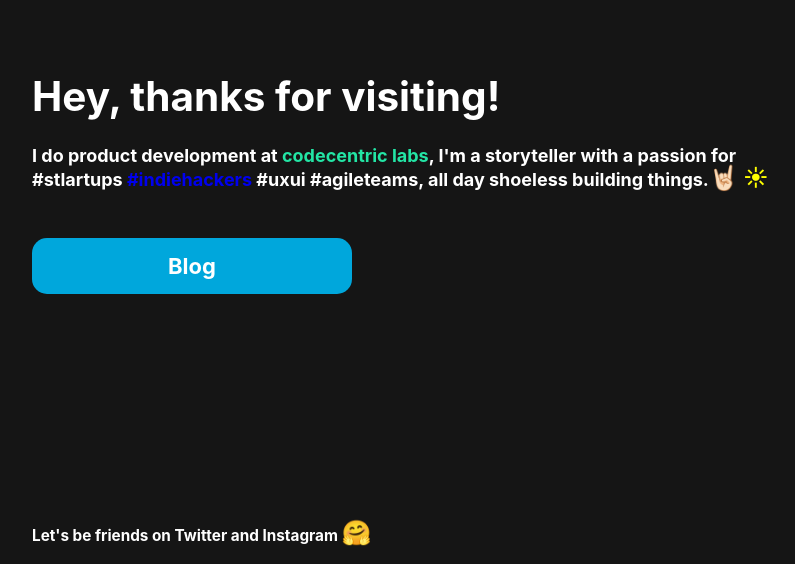
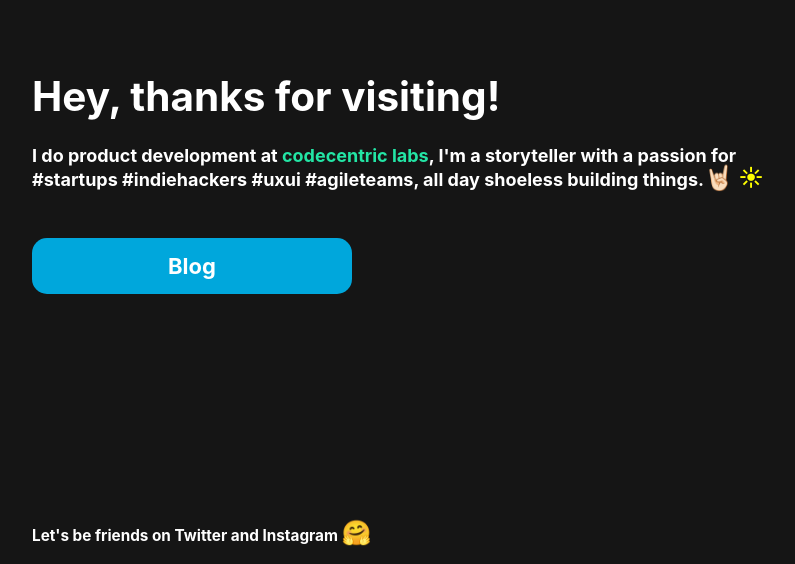
Before and after one commit to mrFunkyWisdom/personal-site, a Gatsby site: page /home in a window 1280 px wide. Shown: the part 170-734 px from the top of the page, without its empty margins (224-1019 px from the left). Built offline with nearby package versions, Linux system fonts and the light colour scheme; Gatsby itself is replaced by a stand-in of ours; some packages are replaced by stand-ins of ours.

Commit message:
fix typo on homepage and clean up

```diff
--- a/src/components/Footer.js
+++ b/src/components/Footer.js
@@ -1,6 +1,6 @@
 import React from "react";
+import EnsarBavrkLogo from "../images/Ensar.svg";
 import './layout.css';
-import EnsarBavrkLogo from "../images/Ensar.svg";
 
 export const Footer = () => {
   return (
--- a/src/components/blogHeader.js
+++ b/src/components/blogHeader.js
@@ -1,6 +1,6 @@
 import React from "react"
+import { Link } from "gatsby"
 import { PersonalImage } from "./index"
-import { Link } from "gatsby"
 import '../pages/blogPageStyle.css';
 
 export const BlogHeader = ({ onArticle }) => {
@@ -9,7 +9,6 @@ export const BlogHeader = ({ onArticle }) => {
       <PersonalImage />
       <div className={'navigation-link-container'}>
         { onArticle ? <Link to="/blog" >Back to blog</Link> : <Link to="/" >Home</Link>}
-        {/*<a href={'#'}>Speaking</a>*/}
         <a target="_blank" href="https://twitter.com/EnsarBavrk/">Twitter</a>
         <a target="_blank" href="https://www.instagram.com/ensar.bavrk/">Instagram</a>
       </div>
--- a/src/components/index.js
+++ b/src/components/index.js
@@ -1,2 +1,6 @@
 export { PersonalImage } from './personalImage';
 export { Footer } from './Footer';
+export { BlogPreviewArticle } from './blogPreviewArticle';
+export { BlogHeader } from "./blogHeader"
+export { SEO } from './seo';
+export { Layout } from './layout';
--- a/src/components/layout.js
+++ b/src/components/layout.js
@@ -4,7 +4,7 @@ import { useStaticQuery, graphql } from "gatsby"
 
 import "./layout.css"
 
-const Layout = ({ children, style, Footer, mainClassName }) => {
+export const Layout = ({ children, style, Footer, mainClassName }) => {
   const data = useStaticQuery(graphql`
     query SiteTitleQuery {
       site {
@@ -28,5 +28,3 @@ const Layout = ({ children, style, Footer, mainClassName }) => {
 Layout.propTypes = {
   children: PropTypes.node.isRequired,
 }
-
-export default Layout
--- a/src/components/personalImage.js
+++ b/src/components/personalImage.js
@@ -1,6 +1,6 @@
 import React from "react"
 import Img from "gatsby-image"
-import { graphql, Link, useStaticQuery } from "gatsby"
+import { graphql, useStaticQuery } from "gatsby"
 
 export const PersonalImage = () => {
   const {placeholderImage} = useStaticQuery(graphql`
--- a/src/components/seo.js
+++ b/src/components/seo.js
@@ -3,7 +3,7 @@ import PropTypes from "prop-types"
 import Helmet from "react-helmet"
 import { useStaticQuery, graphql } from "gatsby"
 
-function SEO({ description, lang, meta, title }) {
+export const SEO = ({ description, lang, meta, title }) => {
   const { site } = useStaticQuery(
     graphql`
       query {
@@ -77,5 +77,3 @@ SEO.propTypes = {
   meta: PropTypes.arrayOf(PropTypes.object),
   title: PropTypes.string.isRequired,
 }
-
-export default SEO
--- a/src/pages/404.js
+++ b/src/pages/404.js
@@ -1,7 +1,6 @@
 import React from "react"
 import { Link } from "gatsby"
-import Layout from "../components/layout"
-import SEO from "../components/seo"
+import { SEO, Layout } from "../components"
 
 const NotFoundPage = () => (
   <Layout style={{
--- a/src/pages/home.js
+++ b/src/pages/home.js
@@ -1,11 +1,9 @@
 import React from "react"
-import { Link } from "gatsby"
-
-import Layout from "../components/layout"
 import TwitterIcon from "../images/twitter.svg";
 import InstagramIcon from "../images/instagram.svg";
 import EnsarBavrkLogo from "../images/Ensar.svg";
-import SEO from "../components/seo"
+import { SEO, Layout } from "../components"
+import { Link } from "gatsby"
 import './homePageStyle.css'
 
 const Home = () => (
@@ -22,7 +20,7 @@ const Home = () => (
     <div className={'section-container'}>
         <h1>Hey, thanks for visiting!</h1>
         <h4>I do product development at <span style={{color: '#23E5A5'}}>codecentric labs</span>,
-          I'm a storyteller with a passion for #stlartups
+          I'm a storyteller with a passion for #startups
           <a target="_blank" className={'external-link'} href="https://www.indiehackers.com/mrFunkyWisdom"> #indiehackers </a>
           #uxui #agileteams, all day shoeless building things.
           <span role="img" aria-label="rock on" className={'emojis'}>🤘🏻</span> <span role="img" aria-label="sun" className={'emojis'} style={{ color: 'yellow'}}>☀</span></h4>
```
Also changed, not shown: src/pages/blog.js (+2 -6 lines), src/templates/blogArticle.js (+2 -6 lines), src/images/blogImages/test01.jpg (deleted).
